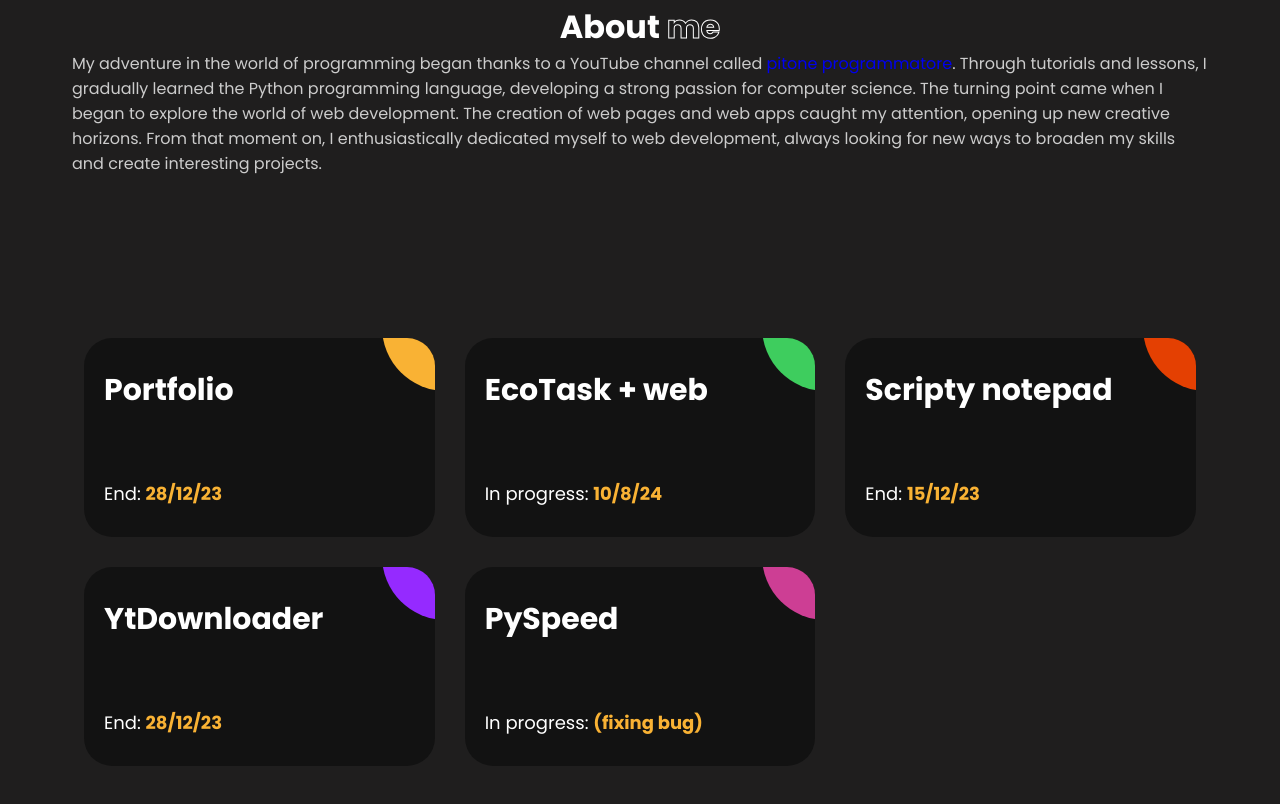
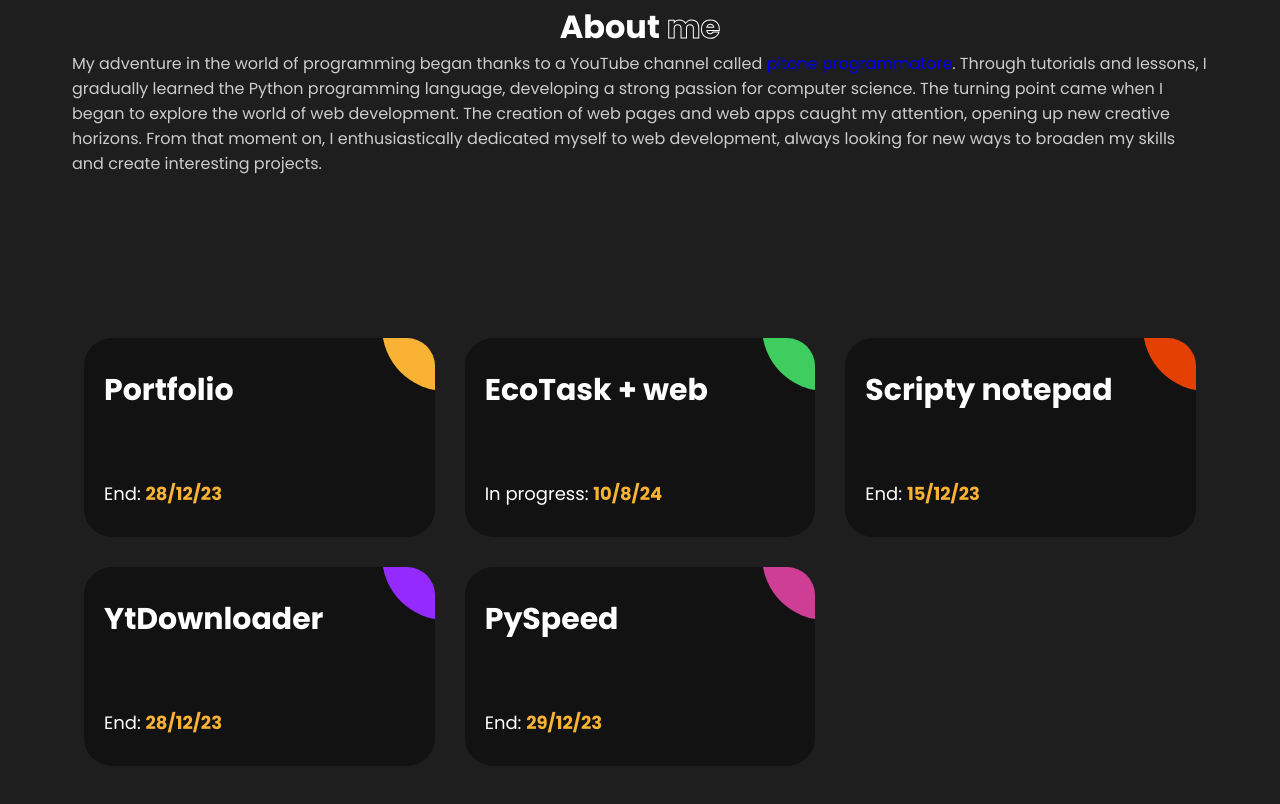
Before and after one commit to Helixo22/MyPortfolio, a plain HTML site: page index.html in a window 1280 px wide. Shown: the part 769-1573 px from the top of the page. Drawn offline with Linux system fonts and the light colour scheme.

Commit message:
Update index.html

```diff
--- a/index.html
+++ b/index.html
@@ -139,9 +139,9 @@
           </div>
 
           <div class="ag-courses-item_date-box">
-            In progress:
+            End:
             <span class="ag-courses-item_date">
-              (fixing bug)
+              29/12/23
             </span>
           </div>
         </a>
```
